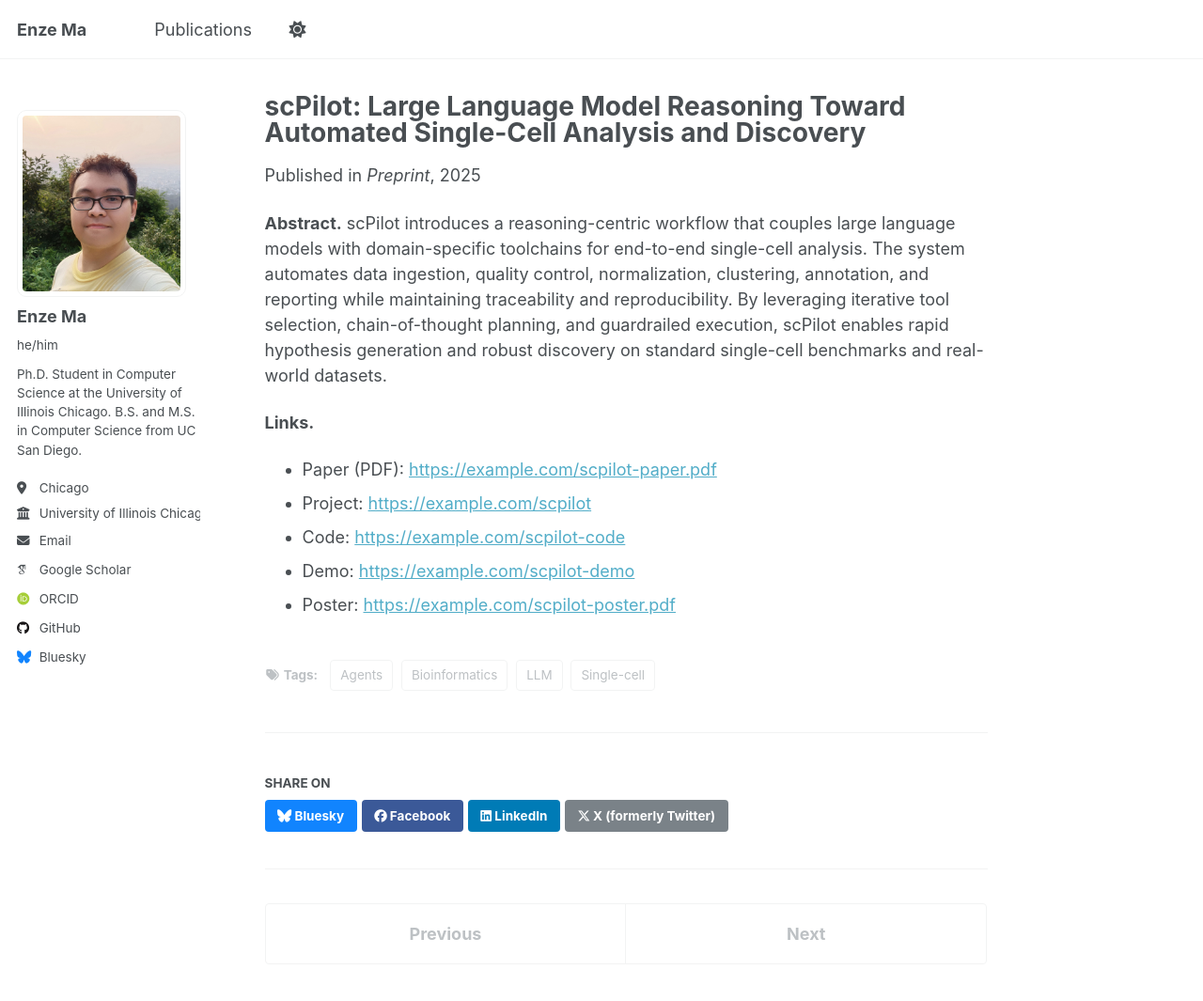
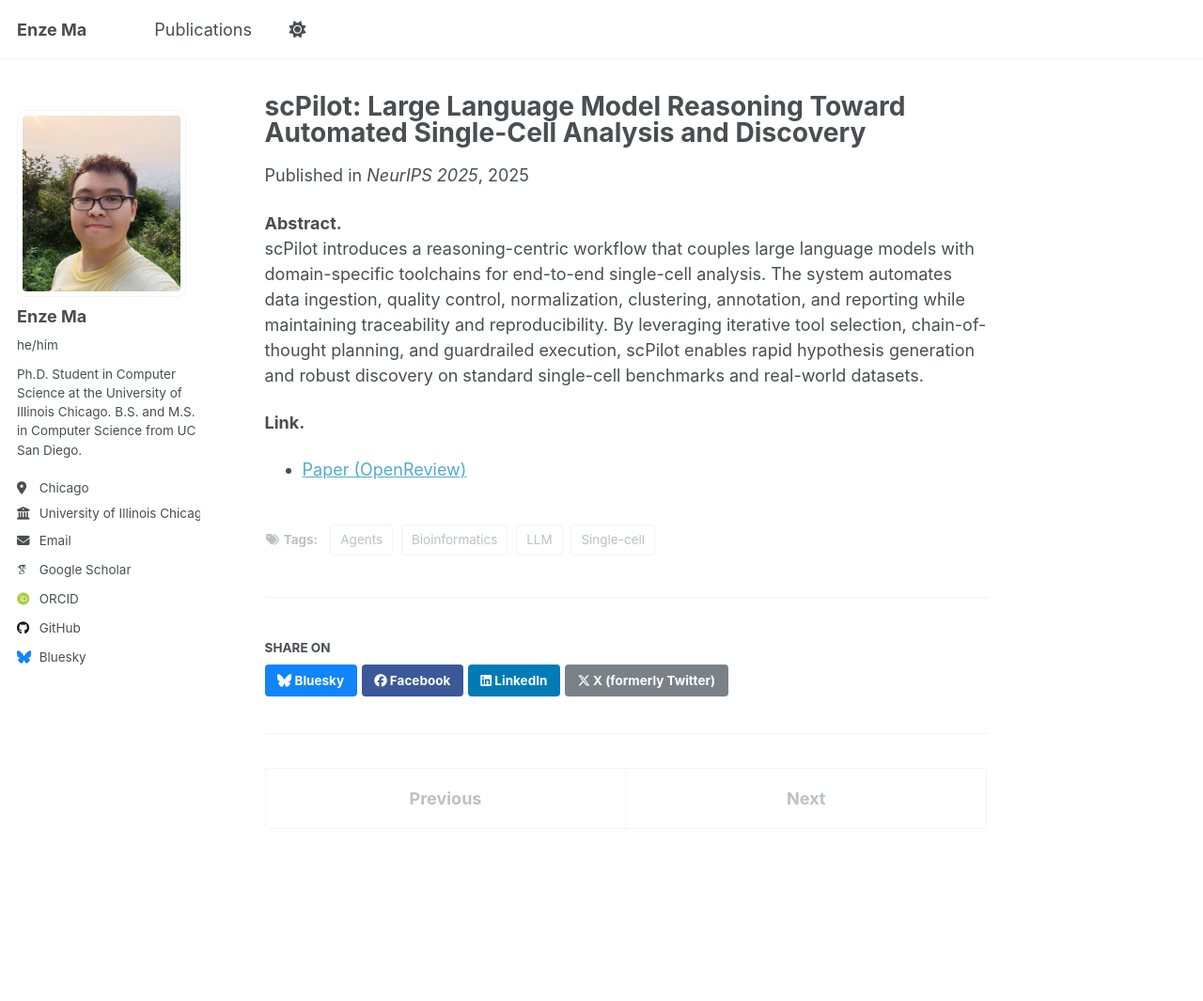
Before and after one commit to sora1998/sora1998.github.io, a Jekyll site: the page built from _publications/2025-scpilot.md, in a window 1280 px wide and 1306 px high. Shown: the top 1065 px of the window at 94% size. Built offline with Jekyll 4.4.1, drawn with Linux system fonts in a browser that asks for light colours; some web fonts are replaced; a script that is not in the unit is left out.

Commit message:
Update 2025-scpilot.md

```diff
--- a/_publications/2025-scpilot.md
+++ b/_publications/2025-scpilot.md
@@ -3,23 +3,16 @@ title: "scPilot: Large Language Model Reasoning Toward Automated Single-Cell Ana
 collection: publications
 permalink: /publication/scpilot
 date: 2025-05-01
-venue: "Preprint"
-authors: "Enze Ma et al."
+venue: "NeurIPS 2025"
+authors: "Enze Ma *et al.*"
 excerpt: "An LLM-driven pipeline for automated, reproducible single-cell analysis and hypothesis-generating discovery across omics tasks."
-paperurl: https://example.com/scpilot-paper.pdf
-projecturl: https://example.com/scpilot
-code: https://example.com/scpilot-code
-demo: https://example.com/scpilot-demo
-posterurl: https://example.com/scpilot-poster.pdf
+paperurl: https://openreview.net/forum?id=Vzi96rTe4w
 tags: [LLM, Bioinformatics, Single-cell, Agents]
 selected: true
 ---
 
-**Abstract.** scPilot introduces a reasoning-centric workflow that couples large language models with domain-specific toolchains for end-to-end single-cell analysis. The system automates data ingestion, quality control, normalization, clustering, annotation, and reporting while maintaining traceability and reproducibility. By leveraging iterative tool selection, chain-of-thought planning, and guardrailed execution, scPilot enables rapid hypothesis generation and robust discovery on standard single-cell benchmarks and real-world datasets.
+**Abstract.**
+scPilot introduces a reasoning-centric workflow that couples large language models with domain-specific toolchains for end-to-end single-cell analysis. The system automates data ingestion, quality control, normalization, clustering, annotation, and reporting while maintaining traceability and reproducibility. By leveraging iterative tool selection, chain-of-thought planning, and guardrailed execution, scPilot enables rapid hypothesis generation and robust discovery on standard single-cell benchmarks and real-world datasets.
 
-**Links.**
-- Paper (PDF): <https://example.com/scpilot-paper.pdf>
-- Project: <https://example.com/scpilot>
-- Code: <https://example.com/scpilot-code>
-- Demo: <https://example.com/scpilot-demo>
-- Poster: <https://example.com/scpilot-poster.pdf>
+**Link.**
+- [Paper (OpenReview)](https://openreview.net/forum?id=Vzi96rTe4w)
```
